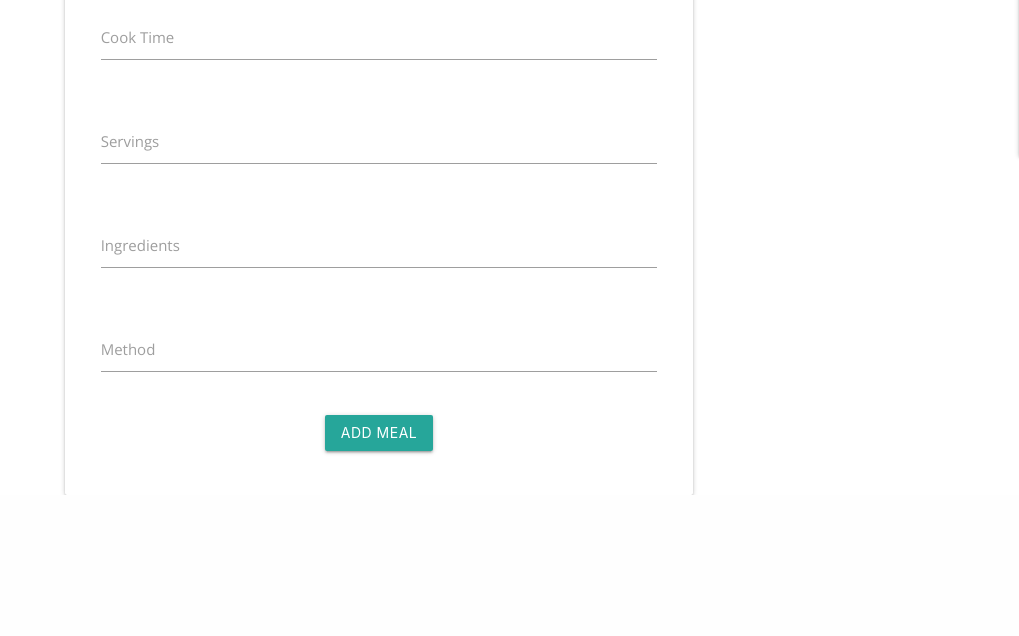
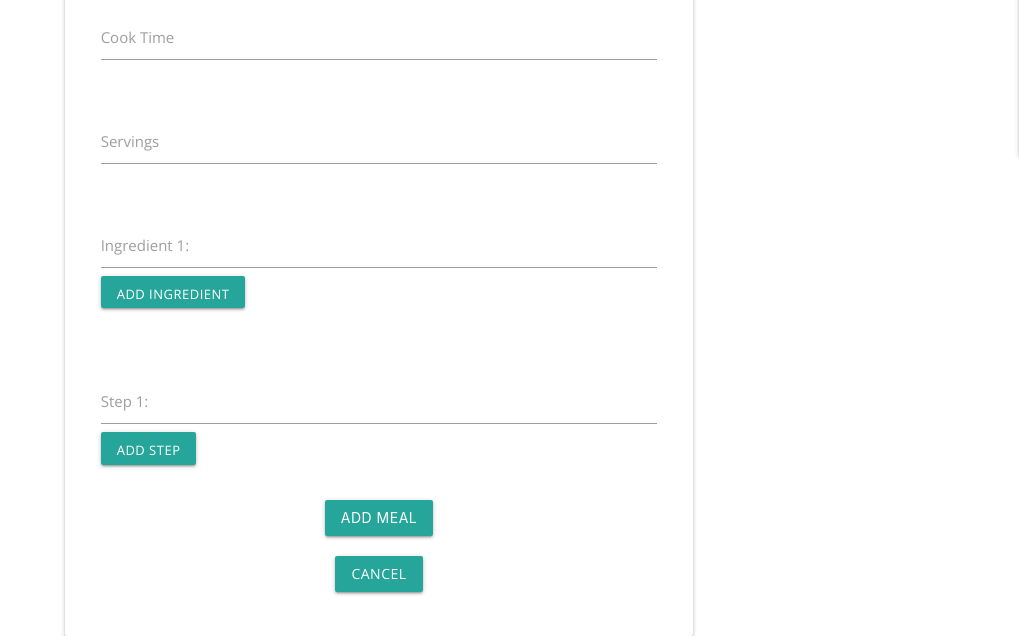
Before and after one commit to JanelleG51/Your-Day-Your-Way, a Flask app: page /add_meal in a window 1280 px wide. Shown: the part 704-1340 px from the top of the page, without its empty margins (261-1280 px from the left). Before the commit the page ends 1199 px from the top, so only its background shows below. Run offline with Flask 2, Linux system fonts and the light colour scheme; the visitor is signed in with stand-in values (Sample User, id 1); data that the repository does not hold is empty; some libraries are stand-ins or nearby versions.

Commit message:
feat: allow user to dynamically add ingredients and steps to meals

```diff
--- /dev/null
+++ b/static/js/add_recipe.js
@@ -0,0 +1,43 @@
+// credit to https://github.com/Brianconn71/ms3-recipedia/blob/master/static/js/add_recipe.js
+
+let ingred = 1;
+let max_ingred = 20;
+
+$(".add_ingredient").click(function (e) {
+    e.preventDefault();
+    if (ingred < max_ingred) {
+        ingred++;
+        $(".ingredient_list").append(`
+        <div class="input-field col s12">
+        <i class=""></i>
+        <input id="ingredients${ingred}" name="ingredients" minlength="2" maxlength="60" type="text" class="validate" required>
+        <label for="ingredients${ingred}">Ingredient ${ingred}:</label>
+        <a type="button" class="btn unsave-btn remove_ingredient"><i class="ad"></i>Remove</a></div>`);
+    }
+});
+
+let step = 1;
+let max_steps = 10;
+
+$(".add_step").click(function (e) {
+    e.preventDefault();
+    if (step < max_steps) {
+        step++;
+        $(".step_list").append(`
+        <div class="input-field col s12">
+        <i class=""></i>
+        <input id="steps${step}" name="steps" minlength="3" maxlength="500" type="text" class="validate" required>
+        <label for="steps${step}">Step ${step}:</label>
+        <a type="button" class="btn unsave-btn remove_step"><i class=""></i>Remove</a></div>`);
+    }
+});
+
+$("body").on('click', ".remove_ingredient", function () {
+    $(this).parent('div').remove();
+    ingred--;
+});
+
+$("body").on('click', ".remove_step", function () {
+    $(this).parent('div').remove();
+    step--;
+});
--- a/templates/add_meal.html
+++ b/templates/add_meal.html
@@ -29,16 +29,14 @@
             <div class="row">
                 <div class="input-field col s12">
                     <i class=""></i>
-                <input id="image_url" name="image_url"  type="url" class="validate"
-                    required>
+                    <input id="image_url" name="image_url" type="url" class="validate" required>
                     <label for="image_url">Meal Image Link</label>
                 </div>
             </div>
             <div class="row">
                 <div class="input-field col s12">
                     <i class=""></i>
-                <input id="recipe_url" name="recipe_url"  type="url" class="validate"
-                    required>
+                    <input id="recipe_url" name="recipe_url" type="url" class="validate" required>
                     <label for="recipe_url">Recipe Link</label>
                 </div>
             </div>
@@ -63,20 +61,32 @@
                     <label for="servings">Servings</label>
                 </div>
             </div>
+            <!-- credit to https://github.com/Brianconn71/ms3-recipedia/blob/master/templates/add_recipe.html -->
             <div class="row">
                 <div class="input-field col s12">
                     <i class=""></i>
-                <input id="ingredients" name="ingredients" type="text" class="validate">
-                <label for="ingredients">Ingredients</label>
+                    <input id="ingredients" name="ingredients" type="text" minlength="2" maxlength="50" class="validate">
+                    <label for="ingredients">Ingredient 1:</label>
+                    <a class="btn-small add_ingredient">Add Ingredient<i class=""></i></a>
                 </div>
             </div>
+            <div class="row ingredient_list">
+
+            </div>
+
             <div class="row">
                 <div class="input-field col s12">
                     <i class=""></i>
-                <input id="method" name="method" type="text" class="validate">
-                <label for="method">Method</label>
+                    <input id="method" name="method" type="text" minlength="3" maxlength="500" class="validate">
+                    <label for="method">Step 1:</label>
+                    <a class="btn-small add_step">Add Step<i class=""></i></a>
                 </div>
             </div>
+
+            <div class="step_list">
+
+            </div>
+            <!-- end credit -->
             <div class="row">
                 <div class="col s12 center-align">
                     <button class="btn" type="submit">
@@ -84,8 +94,21 @@
                     </button>
                 </div>
             </div>
+            <div class="row">
+                <div class="col s12 center-align">
+                    <a href="{{ url_for('meals') }}" class="btn">
+                        Cancel</a>
+
+                </div>
+            </div>
         </form>
     </div>
 </section>
 
 {% endblock %}
+
+{% block scripts %}
+
+<script src="{{ url_for('static', filename='js/add_recipe.js') }}"></script>
+
+{% endblock %}
```
Lines whose indentation alone changed are shown as unchanged.
